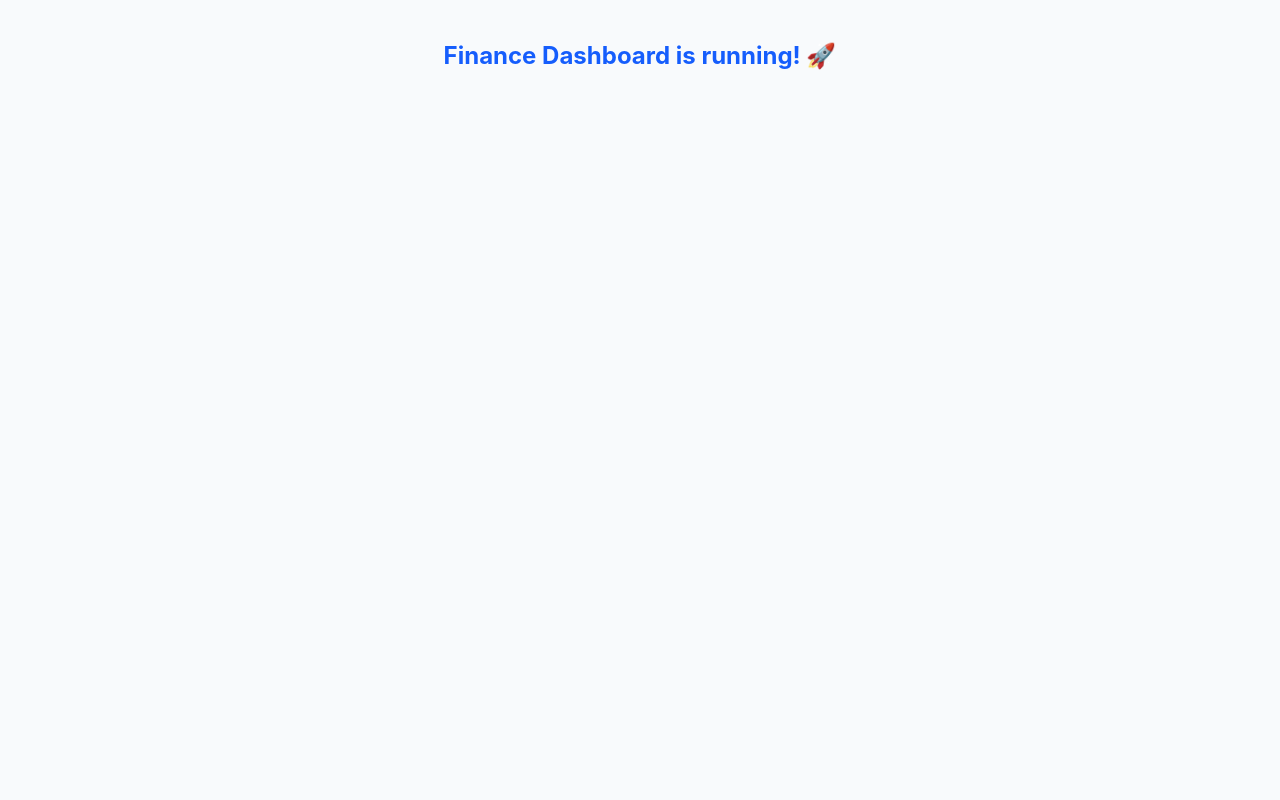
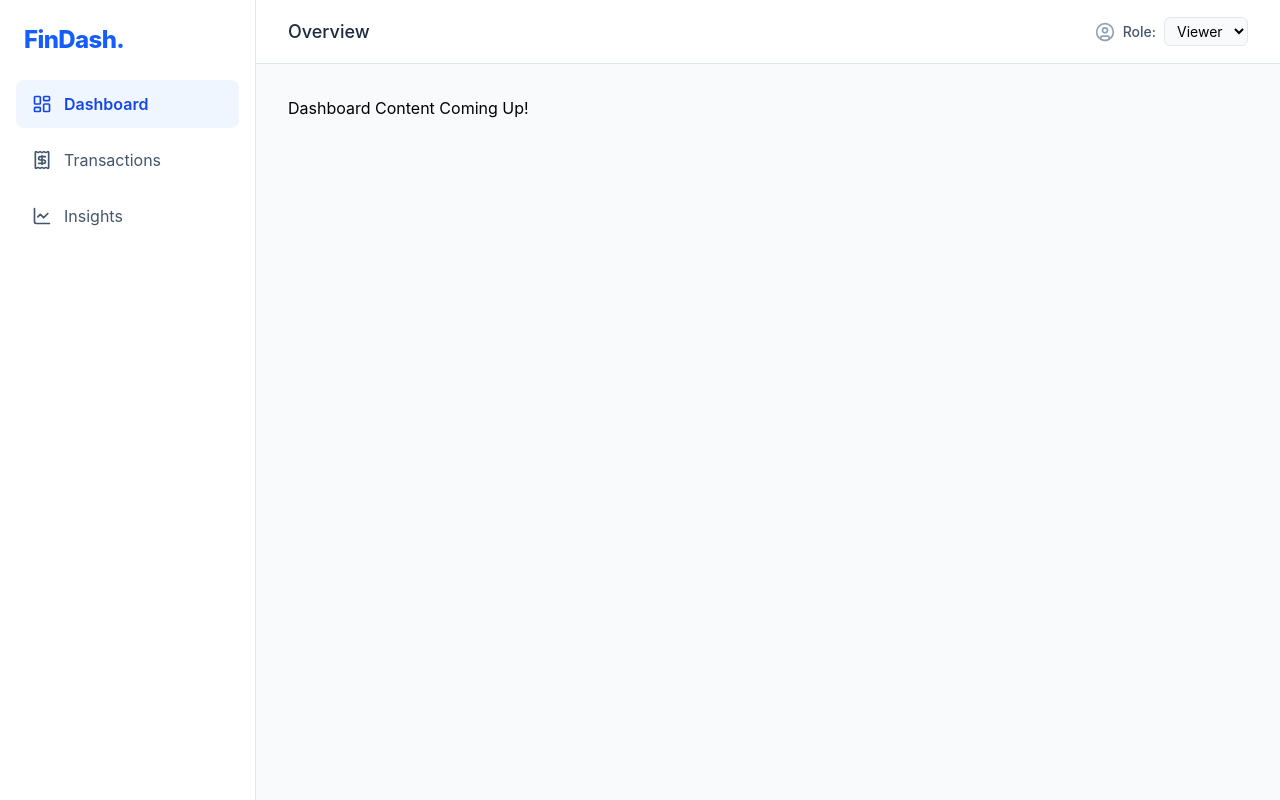
Before and after one commit to ManasiKhot/Finance-Dashboard-UI, a React (Vite) app: page / in a window 1280 px wide. Built offline with nearby package versions, Linux system fonts and the light colour scheme.

Commit message:
feat: create responsive app layout with sidebar, topbar, and role toggle

```diff
--- a/src/App.jsx
+++ b/src/App.jsx
@@ -1,9 +1,27 @@
+// src/App.jsx
+import { useState } from 'react';
+import Sidebar from './components/Sidebar';
+import Topbar from './components/Topbar';
+
 function App() {
+  const [activeTab, setActiveTab] = useState('dashboard');
+
   return (
-    <div className="text-2xl font-bold text-center mt-10 text-blue-600">
-      Finance Dashboard is running! 🚀
+    <div className="flex h-screen bg-slate-50 overflow-hidden font-sans">
+      <Sidebar activeTab={activeTab} setActiveTab={setActiveTab} />
+
+      <div className="flex-1 flex flex-col min-w-0">
+        <Topbar />
+
+        <main className="flex-1 overflow-y-auto p-8">
+          {/* Temporary placeholders for our views */}
+          {activeTab === 'dashboard' && <div>Dashboard Content Coming Up!</div>}
+          {activeTab === 'transactions' && <div>Transactions View</div>}
+          {activeTab === 'insights' && <div>Insights View</div>}
+        </main>
+      </div>
     </div>
-  )
+  );
 }
 
-export default App
+export default App;
--- /dev/null
+++ b/src/components/Sidebar.jsx
@@ -0,0 +1,36 @@
+
+import { LayoutDashboard, Receipt, LineChart } from 'lucide-react';
+
+export default function Sidebar({ activeTab, setActiveTab }) {
+  const navItems = [
+    { id: 'dashboard', label: 'Dashboard', icon: LayoutDashboard },
+    { id: 'transactions', label: 'Transactions', icon: Receipt },
+    { id: 'insights', label: 'Insights', icon: LineChart },
+  ];
+
+  return (
+    <aside className="w-64 bg-white border-r border-slate-200 h-screen hidden md:flex flex-col">
+      <div className="p-6">
+        <h1 className="text-2xl font-extrabold text-blue-600 tracking-tight">FinDash.</h1>
+      </div>
+      <nav className="flex-1 px-4 space-y-2">
+        {navItems.map((item) => {
+          const Icon = item.icon;
+          const isActive = activeTab === item.id;
+          return (
+            <button
+              key={item.id}
+              onClick={() => setActiveTab(item.id)}
+              className={`w-full flex items-center space-x-3 px-4 py-3 rounded-lg transition-colors ${
+                isActive ? 'bg-blue-50 text-blue-700 font-semibold' : 'text-slate-600 hover:bg-slate-50'
+              }`}
+            >
+              <Icon size={20} />
+              <span>{item.label}</span>
+            </button>
+          );
+        })}
+      </nav>
+    </aside>
+  );
+}
--- /dev/null
+++ b/src/components/Topbar.jsx
@@ -0,0 +1,28 @@
+
+import { useFinanceStore } from '../store/useFinanceStore';
+import { UserCircle } from 'lucide-react';
+
+export default function Topbar() {
+  const { role, setRole } = useFinanceStore();
+
+  return (
+    <header className="bg-white border-b border-slate-200 h-16 flex items-center justify-between px-8">
+      <h2 className="text-lg font-medium text-slate-800 capitalize">Overview</h2>
+
+      <div className="flex items-center space-x-4">
+        <div className="flex items-center space-x-2 text-sm">
+          <UserCircle className="text-slate-400" size={20} />
+          <span className="text-slate-600 font-medium">Role:</span>
+          <select
+            value={role}
+            onChange={(e) => setRole(e.target.value)}
+            className="bg-slate-50 border border-slate-200 rounded-md px-2 py-1 outline-none focus:border-blue-500"
+          >
+            <option value="viewer">Viewer</option>
+            <option value="admin">Admin</option>
+          </select>
+        </div>
+      </div>
+    </header>
+  );
+}
```
